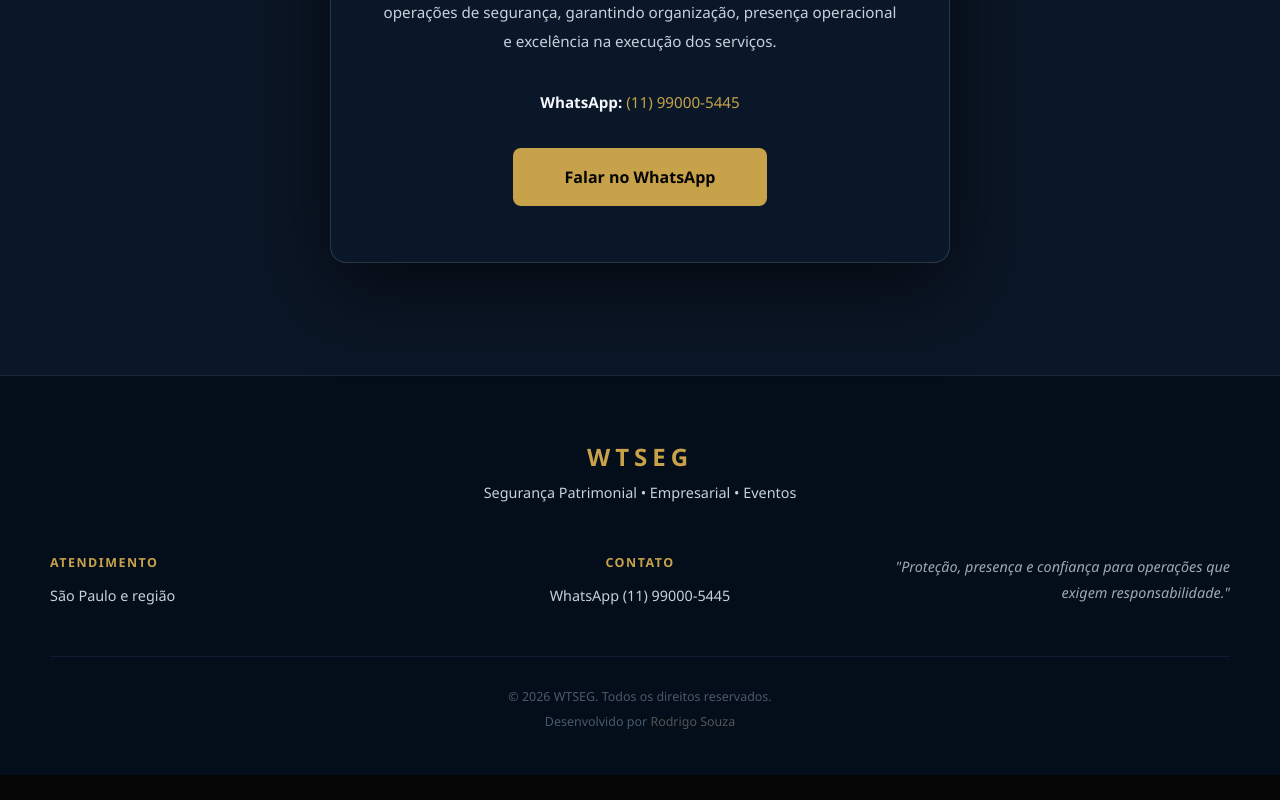
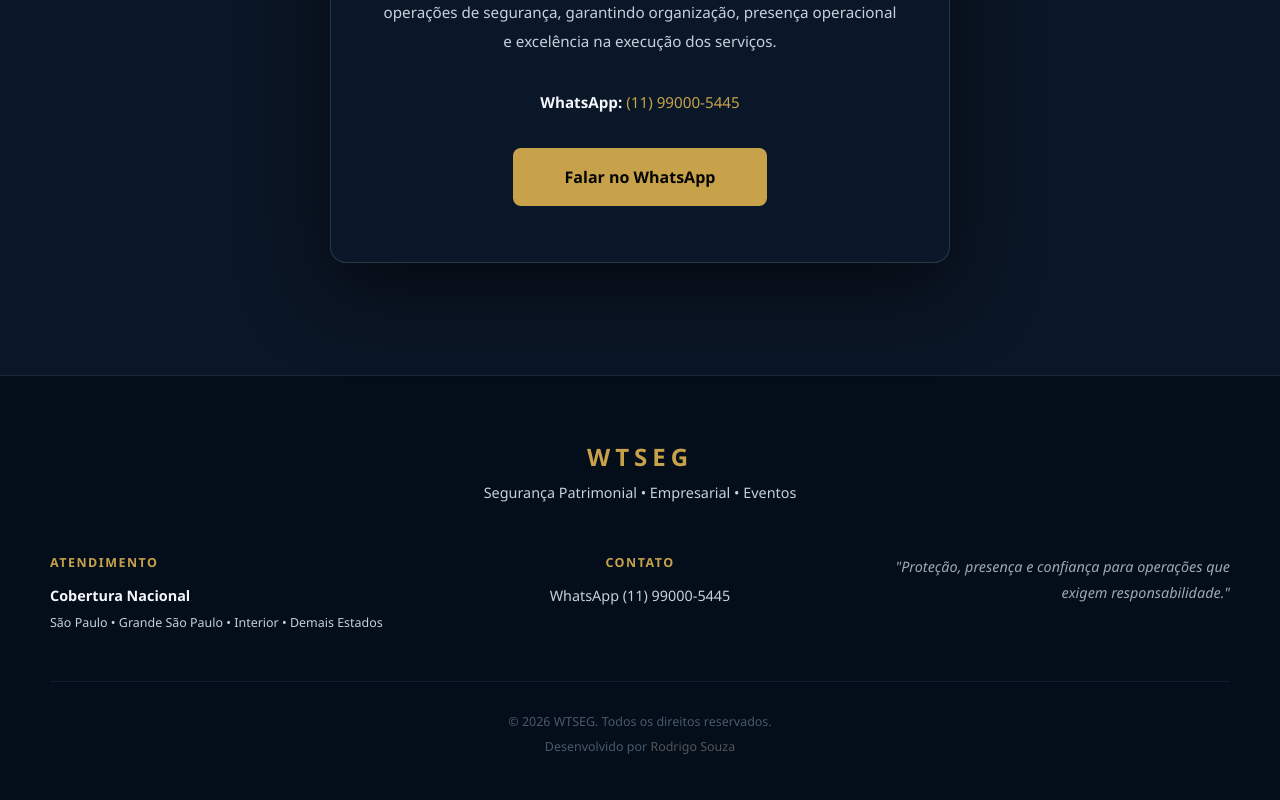
Before and after one commit to brilhonotavel777-byte/wtseg-oficial, a React (Vite) app: page / in a window 1280 px wide. Shown: the part 6638-7438 px from the top of the page. Before the commit the page ends 7413 px from the top, so only its background shows below. Built offline with nearby package versions, Linux system fonts and the light colour scheme.

Commit message:
Footer: update service coverage text

```diff
--- a/src/App.jsx
+++ b/src/App.jsx
@@ -832,8 +832,11 @@
                 }}>
                   Atendimento
                 </div>
-                <p style={{ color: C.gray, fontSize: "0.9rem", lineHeight: 1.75 }}>
-                  São Paulo e região
+                <p style={{ color: C.white, fontSize: "0.9rem", fontWeight: 600, lineHeight: 1.75, marginBottom: "4px" }}>
+                  Cobertura Nacional
+                </p>
+                <p style={{ color: C.gray, fontSize: "0.78rem", lineHeight: 1.7 }}>
+                  São Paulo • Grande São Paulo • Interior • Demais Estados
                 </p>
               </div>
               <div className="footer-col-mid">
```
